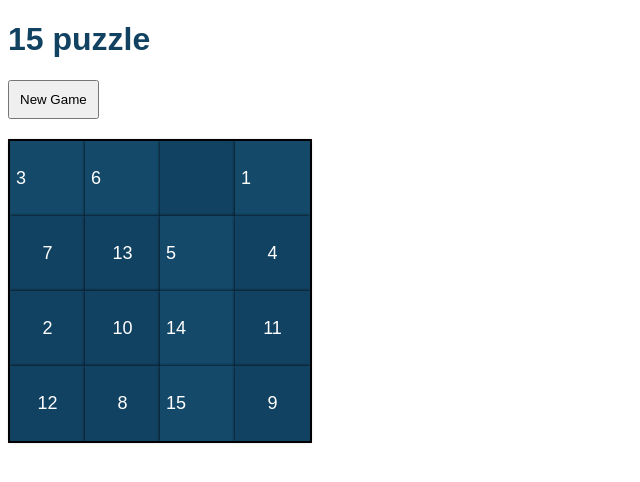
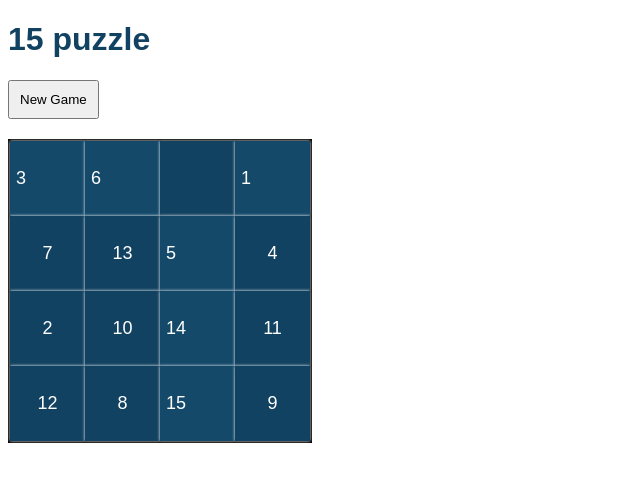
Before and after one commit to alexander-ye/fifteen-puzzle, a React (Create React App) app: page / in a window 1280 px wide. Shown: the top 482 px of the page, without its empty margins (0-640 px from the left). Built offline with nearby package versions, Linux system fonts and the light colour scheme.

Commit message:
White instead of black drop shadows style change

```diff
--- a/src/components/GridSquare.tsx
+++ b/src/components/GridSquare.tsx
@@ -7,7 +7,7 @@ const gridSquareStyle: React.CSSProperties = {
   textAlign: "center",
   width: "75px",
   height: "75px",
-  boxShadow: "0px 0px 3px black",
+  boxShadow: "0px 0px 3px white",
   backgroundColor: "#124261",
   color: "white",
   fontFamily: "sans-serif",
@@ -21,7 +21,7 @@ const gridSquareHoverStyle: React.CSSProperties = {
   textAlign: "center",
   width: "75px",
   height: "75px",
-  boxShadow: "0px 0px 5px violet",
+  boxShadow: "1px 1px 5px cyan",
   border: "none",
   backgroundColor: "#497794",
   color: "white",
@@ -37,7 +37,7 @@ const gridSquareMovableStyle: React.CSSProperties = {
   width: "75px",
   height: "75px",
   border: "none",
-  boxShadow: "0px 0px 3px black",
+  boxShadow: "0px 0px 3px white",
   backgroundColor: "#14496a",
   color: "white",
   fontFamily: "sans-serif",
```
